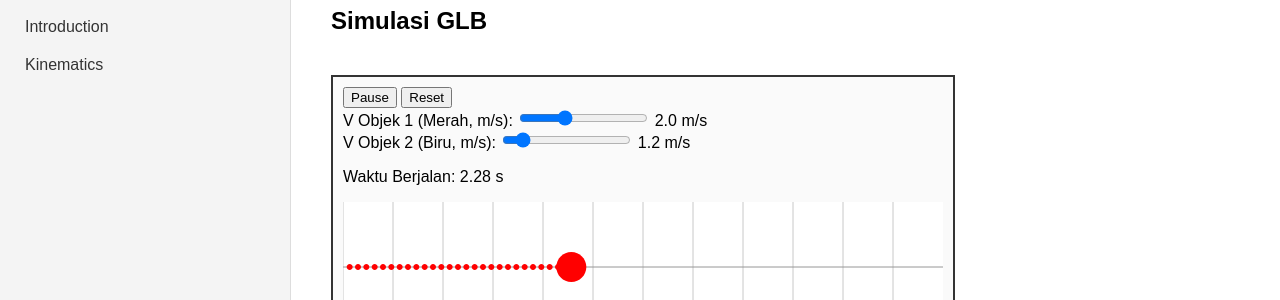
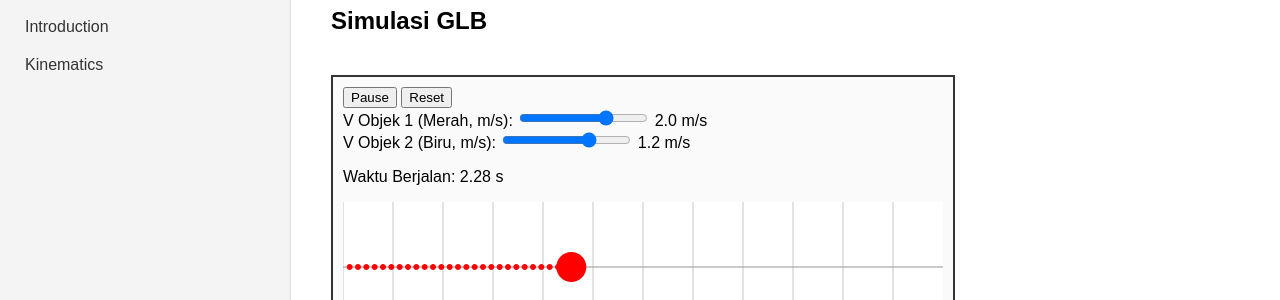
Before and after one commit to alasyariyphysics/physicsdigle, a Jekyll site: the page built from topics/simulasi-glb.html, in a window 1280 px wide. Shown: the part 131-431 px from the top of the page. Built offline with Jekyll 4.4.1, drawn with Linux system fonts in a browser that asks for light colours; nearby versions of some CDN libraries.

Commit message:
Update simulasi-glb.html

```diff
--- a/topics/simulasi-glb.html
+++ b/topics/simulasi-glb.html
@@ -16,14 +16,14 @@ title: Simulasi GLB & Whiteboard
 
         <div class="input-control">
             <label>V Objek 1 (Merah, m/s):
-                <input type="range" id="speedInput1" min="0.5" max="5" value="2" step="0.5" oninput="updateSpeed(1, this.value)">
+                <input type="range" id="speedInput1" min="-5" max="5" value="2" step="0.5" oninput="updateSpeed(1, this.value)">
                 <span id="speedDisplay1">2.0</span> m/s
             </label>
         </div>
 
         <div class="input-control">
             <label>V Objek 2 (Biru, m/s):
-                <input type="range" id="speedInput2" min="0.5" max="5" value="1.2" step="0.5" oninput="updateSpeed(2, this.value)">
+                <input type="range" id="speedInput2" min="-5" max="5" value="2" step="0.5" oninput="updateSpeed(2, this.value)">
                 <span id="speedDisplay2">1.2</span> m/s
             </label>
         </div>
```
